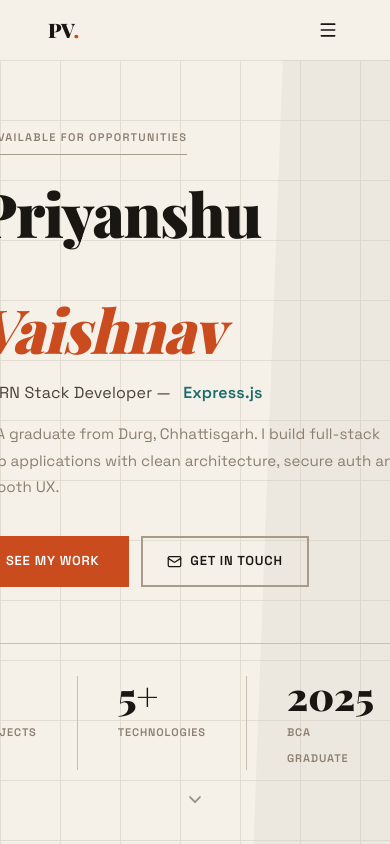
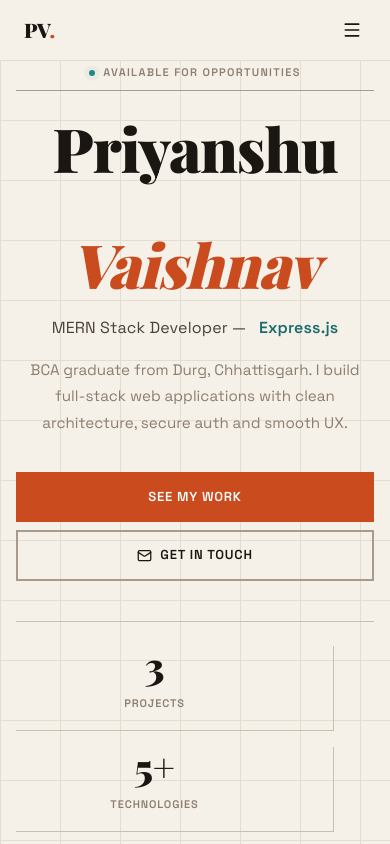
Before and after one commit to priyanshu-vaishnav/portfolio, a React (Vite) app: page / in a window 390 px wide. Shown: the top 844 px of the page. Built offline with nearby package versions, Linux system fonts and the light colour scheme; a web font is replaced by a local one.

Commit message:
css fixed

```diff
--- a/src/App.css
+++ b/src/App.css
@@ -133,6 +133,12 @@ body {
   gap: 1rem;
 }
 
+@media (max-width: 480px) {
+  .mobile-menu {
+    padding: 1rem 1.5rem 1.5rem;
+  }
+}
+
 .mobile-menu a {
   font-size: 14px;
   font-weight: 500;
@@ -148,6 +154,9 @@ body {
 }
 
 @media (max-width: 680px) {
+  .navbar {
+    padding: 0 1.5rem;
+  }
   .nav-links {
     display: none;
   }
@@ -199,16 +208,39 @@ body {
   clip-path: polygon(18% 0, 100% 0, 100% 100%, 0% 100%);
 }
 
+@media (max-width: 768px) {
+  .hero {
+    padding: 5rem 1.5rem 3rem;
+  }
+  .hero-bg::before {
+    width: 60%;
+    right: -20%;
+  }
+}
+
+@media (max-width: 480px) {
+  .hero {
+    padding: 4rem 1rem 2rem;
+  }
+  .hero-bg::before {
+    display: none;
+  }
+  .hero-content {
+    text-align: left;
+  }
+}
+
 .hero-content {
   position: relative;
   z-index: 10;
   max-width: 760px;
-  text-align: left;
+  text-align: center;
 }
 
 .hero-eyebrow {
-  display: inline-flex;
+  display: flex;
   align-items: center;
+  justify-content: center;
   gap: 8px;
   font-size: 11px;
   font-weight: 600;
@@ -271,6 +303,7 @@ body {
   gap: 8px;
   flex-wrap: wrap;
   letter-spacing: 0.01em;
+  justify-content: center;
 }
 
 .rotating-word {
@@ -282,7 +315,7 @@ body {
   font-size: 0.95rem;
   color: var(--ink3);
   max-width: 440px;
-  margin: 0 0 2.2rem;
+  margin: 0 auto 2.2rem;
   line-height: 1.75;
 }
 
@@ -291,6 +324,21 @@ body {
   gap: 12px;
   flex-wrap: wrap;
   margin-bottom: 3.5rem;
+  justify-content: center;
+}
+
+@media (max-width: 480px) {
+  .hero-actions {
+    flex-direction: column;
+    align-items: flex-start;
+    gap: 8px;
+    margin-bottom: 2.5rem;
+  }
+  .btn-hero-primary,
+  .btn-hero-ghost {
+    width: 100%;
+    justify-content: center;
+  }
 }
 
 .btn-hero-primary {
@@ -346,8 +394,26 @@ body {
   padding-top: 2rem;
 }
 
+@media (max-width: 768px) {
+  .hero-stats {
+    flex-direction: column;
+    gap: 1rem;
+    padding-top: 1.5rem;
+  }
+  .stat {
+    padding-right: 0;
+    border-right: none;
+    margin-right: 0;
+    border-bottom: 1.5px solid var(--border);
+    padding-bottom: 1rem;
+  }
+  .stat:last-child {
+    border-bottom: none;
+  }
+}
+
 .stat {
-  text-align: left;
+  text-align: center;
   padding-right: 2.5rem;
   border-right: 1.5px solid var(--border);
   margin-right: 2.5rem;
@@ -443,8 +509,18 @@ body {
 }
 
 @media (max-width: 720px) {
+  .about-section {
+    padding: 5rem 1.5rem;
+  }
   .about-grid {
     grid-template-columns: 1fr;
+    gap: 3rem;
+  }
+}
+
+@media (max-width: 480px) {
+  .about-section {
+    padding: 4rem 1rem;
   }
 }
 
@@ -601,6 +677,24 @@ body {
   border: 1.5px solid var(--border);
 }
 
+@media (max-width: 768px) {
+  .skills-section {
+    padding: 5rem 1.5rem;
+  }
+  .skills-grid {
+    grid-template-columns: repeat(auto-fit, minmax(150px, 1fr));
+  }
+}
+
+@media (max-width: 480px) {
+  .skills-section {
+    padding: 4rem 1rem;
+  }
+  .skill-card {
+    padding: 1.2rem;
+  }
+}
+
 .skill-card {
   background: var(--surface);
   border: none;
@@ -666,8 +760,20 @@ body {
 }
 
 @media (max-width: 720px) {
+  .projects-section {
+    padding: 5rem 1.5rem;
+  }
   .projects-grid {
     grid-template-columns: 1fr;
+  }
+}
+
+@media (max-width: 480px) {
+  .projects-section {
+    padding: 4rem 1rem;
+  }
+  .project-card {
+    padding: 1.5rem 1.5rem 1.3rem;
   }
 }
 
@@ -696,6 +802,13 @@ body {
   align-items: flex-start;
   gap: 12px;
   margin-bottom: 1.2rem;
+}
+
+@media (max-width: 480px) {
+  .project-header {
+    flex-direction: column;
+    gap: 8px;
+  }
 }
 
 .project-icon-wrap {
@@ -828,6 +941,28 @@ body {
   border: 1.5px solid var(--border);
 }
 
+@media (max-width: 768px) {
+  .education-section {
+    padding: 5rem 1.5rem;
+  }
+  .edu-card {
+    padding: 1.5rem 1.5rem;
+    gap: 1.2rem;
+  }
+}
+
+@media (max-width: 480px) {
+  .education-section {
+    padding: 4rem 1rem;
+  }
+  .edu-card {
+    flex-direction: column;
+    align-items: flex-start;
+    gap: 0.8rem;
+    padding: 1.2rem 1rem;
+  }
+}
+
 .edu-card {
   display: flex;
   align-items: center;
@@ -932,6 +1067,24 @@ body {
   border: 1.5px solid var(--border);
 }
 
+@media (max-width: 768px) {
+  .contact-section {
+    padding: 5rem 1.5rem;
+  }
+  .contact-grid {
+    grid-template-columns: 1fr;
+  }
+}
+
+@media (max-width: 480px) {
+  .contact-section {
+    padding: 4rem 1rem;
+  }
+  .contact-card {
+    padding: 1.2rem 1.2rem;
+  }
+}
+
 .contact-card {
   display: flex;
   align-items: center;
@@ -1000,9 +1153,13 @@ body {
 }
 
 @media (max-width: 500px) {
+  .footer {
+    padding: 1.5rem 1rem;
+  }
   .footer .container {
     flex-direction: column;
     text-align: center;
+    gap: 0.3rem;
   }
 }
 
--- a/src/index.css
+++ b/src/index.css
@@ -66,6 +66,13 @@ body {
   box-sizing: border-box;
 }
 
+@media (max-width: 768px) {
+  #root {
+    width: 100%;
+    border-inline: none;
+  }
+}
+
 h1,
 h2 {
   font-family: var(--heading);
```
